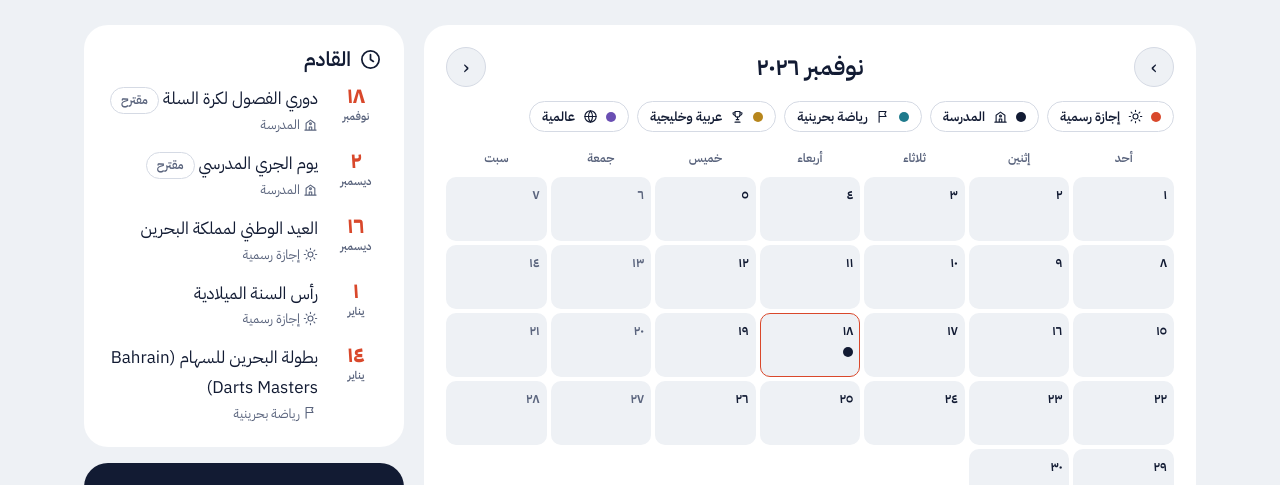
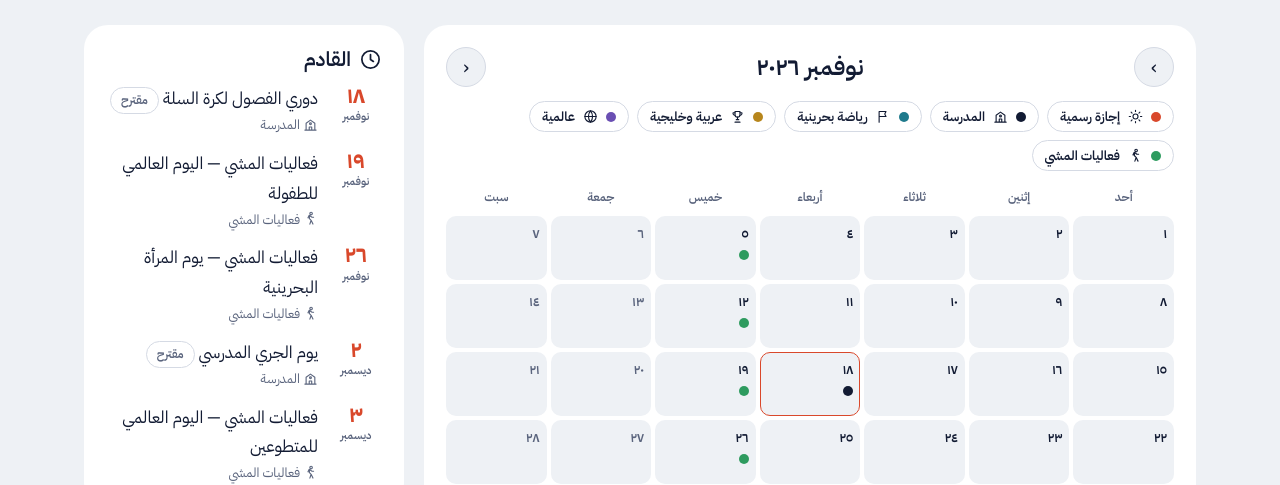
Before and after one commit to Mbardini91/yathrib-sports-academy, a plain HTML site: page index.html in a window 1280 px wide. Shown: the part 315-800 px from the top of the page. Drawn offline with Linux system fonts and the light colour scheme.

Commit message:
Calendar: add weekly Thursday walking events (فعاليات المشي)
Co-Authored-By: Claude Opus 5.5 <noreply@anthropic.com>
Claude-Session: https://claude.ai/code/session_01UTUuEdua1cfHFqWTF75qx5

```diff
--- a/index.html
+++ b/index.html
@@ -12,7 +12,7 @@
 :root{
   --bg:#EEF1F5; --surface:#FFFFFF; --ink:#121B33; --muted:#5A647D;
   --track:#D9482B; --lane:#1F7A8C; --line:#D5DAE4; --track-soft:#F7DDD6;
-  --gold:#B7861C; --violet:#6A4FB3;
+  --gold:#B7861C; --violet:#6A4FB3; --walk:#2E9B5F;
   --display:"IBM Plex Sans Arabic","Segoe UI",Tahoma,system-ui,sans-serif;
   --body:"IBM Plex Sans Arabic","Segoe UI",Tahoma,system-ui,sans-serif;
   color-scheme:light;
@@ -21,13 +21,13 @@
   :root:not([data-theme="light"]){
     --bg:#0D1324; --surface:#151D33; --ink:#EEF1F7; --muted:#9AA4BD;
     --track:#F0694C; --lane:#4FB3C6; --line:#26314D; --track-soft:#3A2220;
-    --gold:#E0B04A; --violet:#A38BEB; color-scheme:dark;
+    --gold:#E0B04A; --violet:#A38BEB; --walk:#5CC98A; color-scheme:dark;
   }
 }
 :root[data-theme="dark"]{
   --bg:#0D1324; --surface:#151D33; --ink:#EEF1F7; --muted:#9AA4BD;
   --track:#F0694C; --lane:#4FB3C6; --line:#26314D; --track-soft:#3A2220;
-  --gold:#E0B04A; --violet:#A38BEB; color-scheme:dark;
+  --gold:#E0B04A; --violet:#A38BEB; --walk:#5CC98A; color-scheme:dark;
 }
 *{box-sizing:border-box}
 html,body{margin:0}
@@ -117,7 +117,7 @@ button{font-family:inherit}
 .filters button{display:inline-flex;align-items:center;gap:8px;border:1.5px solid var(--line);background:transparent;color:var(--ink);border-radius:999px;padding:5px 12px;font-size:13px;font-weight:600;cursor:pointer}
 .filters button[aria-pressed="false"]{opacity:.45}
 .dot{width:10px;height:10px;border-radius:50%;flex:none;display:inline-block}
-.c-off{background:var(--track)} .c-sc{background:var(--ink)} .c-bh{background:var(--lane)} .c-ar{background:var(--gold)} .c-gl{background:var(--violet)}
+.c-off{background:var(--track)} .c-sc{background:var(--ink)} .c-bh{background:var(--lane)} .c-ar{background:var(--gold)} .c-gl{background:var(--violet)} .c-wk{background:var(--walk)}
 .grid{display:grid;grid-template-columns:repeat(7,1fr);gap:4px}
 .dow{font-size:12px;font-weight:600;color:var(--muted);text-align:center;padding-bottom:4px}
 .cell{min-height:64px;border-radius:10px;background:var(--bg);padding:6px;display:flex;flex-direction:column;gap:4px;border:1.5px solid transparent;cursor:pointer;text-align:start;color:var(--ink);font:inherit}
@@ -857,8 +857,8 @@ function route(){
 window.addEventListener("hashchange",route);route();
 
 /* ---------- calendar ---------- */
-const CATS={off:"إجازة رسمية",sc:"المدرسة",bh:"رياضة بحرينية",ar:"عربية وخليجية",gl:"عالمية"};
-const CICON={off:"sun",sc:"school",bh:"flag",ar:"trophy",gl:"globe"};
+const CATS={off:"إجازة رسمية",sc:"المدرسة",bh:"رياضة بحرينية",ar:"عربية وخليجية",gl:"عالمية",wk:"فعاليات المشي"};
+const CICON={off:"sun",sc:"school",bh:"flag",ar:"trophy",gl:"globe",wk:"walk"};
 const ic=n=>`<svg class="i" aria-hidden="true"><use href="#i-${n}"/></svg>`;
 const EV=[
  {s:"2026-09-03",t:"بداية العام الدراسي للطالبات",c:"sc"},
@@ -883,7 +883,37 @@ const EV=[
  {s:"2027-05-16",e:"2027-05-19",t:"يوم عرفة وعيد الأضحى",c:"off",a:1},
  {s:"2027-06-06",t:"رأس السنة الهجرية",c:"off",a:1},
  {s:"2027-06-15",e:"2027-06-16",t:"عاشوراء",c:"off",a:1},
- {s:"2027-06-30",t:"نهاية العام الدراسي",c:"sc"}
+ {s:"2027-06-30",t:"نهاية العام الدراسي",c:"sc"},
+ {s:"2026-09-10",t:"فعاليات المشي — اليوم العالمي لمحو الأمية",c:"wk"},
+ {s:"2026-09-17",t:"فعاليات المشي — اليوم الدولي للسلام",c:"wk"},
+ {s:"2026-09-24",t:"فعاليات المشي — اليوم الوطني السعودي",c:"wk"},
+ {s:"2026-10-01",t:"فعاليات المشي — اليوم العالمي للمسنين",c:"wk"},
+ {s:"2026-10-08",t:"فعاليات المشي — اليوم العالمي للبريد",c:"wk"},
+ {s:"2026-10-15",t:"فعاليات المشي — يوم الغذاء العالمي",c:"wk"},
+ {s:"2026-10-22",t:"فعاليات المشي — التوعية بسرطان الثدي",c:"wk"},
+ {s:"2026-10-29",t:"فعاليات المشي — يوم المرشدة العربية",c:"wk"},
+ {s:"2026-11-05",t:"فعاليات المشي — يوم الطبيب البحريني",c:"wk"},
+ {s:"2026-11-12",t:"فعاليات المشي — يوم السكر العالمي",c:"wk"},
+ {s:"2026-11-19",t:"فعاليات المشي — اليوم العالمي للطفولة",c:"wk"},
+ {s:"2026-11-26",t:"فعاليات المشي — يوم المرأة البحرينية",c:"wk"},
+ {s:"2026-12-03",t:"فعاليات المشي — اليوم العالمي للمتطوعين",c:"wk"},
+ {s:"2026-12-10",t:"فعاليات المشي — يوم حقوق الإنسان",c:"wk"},
+ {s:"2026-12-17",t:"فعاليات المشي — العيد الوطني المجيد",c:"wk"},
+ {s:"2026-12-24",t:"فعاليات المشي — يوم الشهيد البحريني",c:"wk"},
+ {s:"2027-02-04",t:"فعاليات المشي — اليوم الأخضر",c:"wk"},
+ {s:"2027-02-11",t:"فعاليات المشي — ذكرى الميثاق الوطني",c:"wk"},
+ {s:"2027-02-18",t:"فعاليات المشي — اليوم البحريني الرياضي",c:"wk"},
+ {s:"2027-02-25",t:"فعاليات المشي — أهلاً رمضان",c:"wk"},
+ {s:"2027-03-04",t:"فعاليات المشي — اليوم الأحمر",c:"wk"},
+ {s:"2027-03-11",t:"فعاليات المشي — يوم المرأة العالمي",c:"wk"},
+ {s:"2027-03-18",t:"فعاليات المشي — اليوم الدولي للتعلم الرقمي",c:"wk"},
+ {s:"2027-03-25",t:"فعاليات المشي — يوم الأسرة",c:"wk"},
+ {s:"2027-04-01",t:"فعاليات المشي — اليوم العالمي للتوحد",c:"wk"},
+ {s:"2027-04-08",t:"فعاليات المشي — يوم الصحة العالمي",c:"wk"},
+ {s:"2027-04-15",t:"فعاليات المشي — اليوم الأبيض",c:"wk"},
+ {s:"2027-04-22",t:"فعاليات المشي — اليوم الأخضر",c:"wk"},
+ {s:"2027-04-29",t:"فعاليات المشي — اليوم البنفسجي",c:"wk"},
+ {s:"2027-05-06",t:"فعاليات المشي — اليوم الأصفر",c:"wk"}
 ];
 const D=s=>{const [y,m,d]=s.split("-").map(Number);return new Date(y,m-1,d)};
 EV.forEach(x=>{if(x.s){x.S=D(x.s);x.E=x.e?D(x.e):x.S}});
@@ -891,7 +921,7 @@ const START=new Date(2026,8,1), END=new Date(2027,5,1);
 const today=new Date();today.setHours(0,0,0,0);
 let cur=new Date(today.getFullYear(),today.getMonth(),1);
 if(cur<START||cur>END)cur=new Date(START);
-let on=Object.assign({off:1,sc:1,bh:1,ar:1,gl:1},store.get("yathrib-cal-filter")||{});
+let on=Object.assign({off:1,sc:1,bh:1,ar:1,gl:1,wk:1},store.get("yathrib-cal-filter")||{});
 let sel=null;
 
 const fbox=document.getElementById("filters");
```
